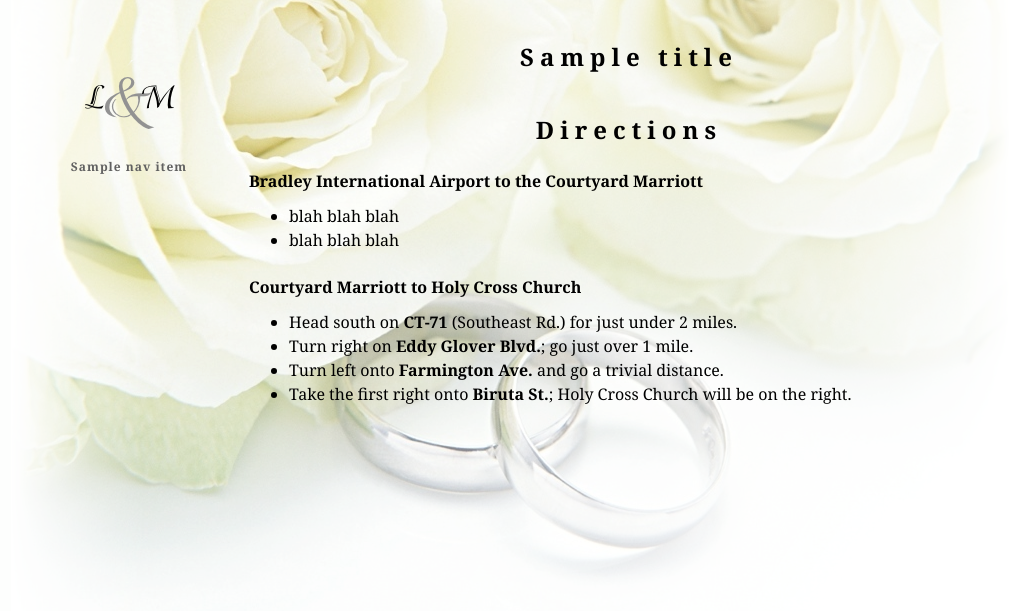
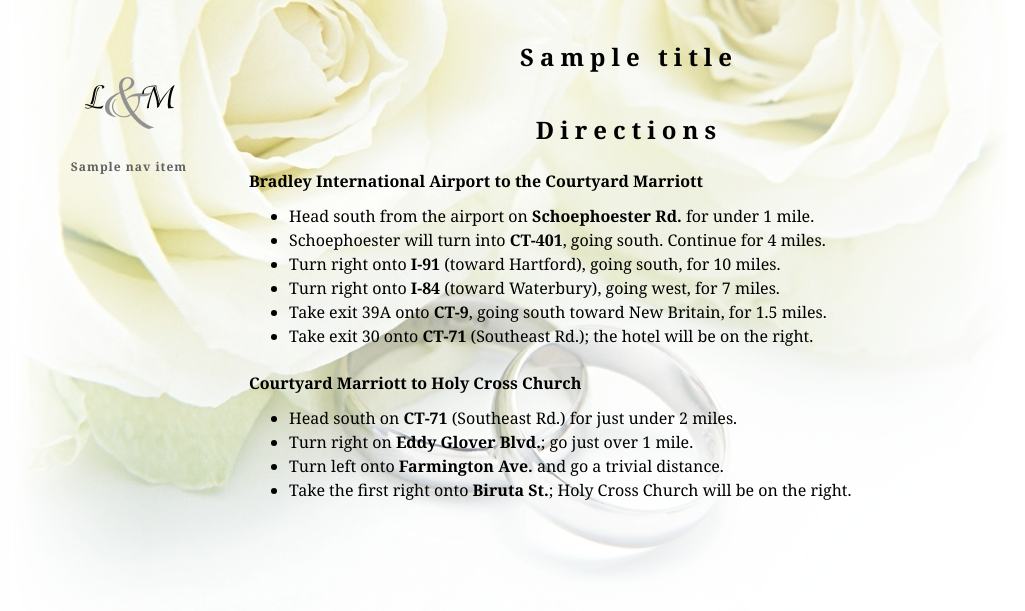
Before and after one commit to lukesneeringer/personal, a Python web app: template wedding/static/templates/directions.html in a window 1280 px wide. Shown: the top 611 px of the page, without its empty margins (121-1146 px from the left). Run offline with Jinja, Linux system fonts and the light colour scheme; the template is opened without the code that fills it: most values are stand-ins (such as "Sample title", 1, 10 or a date in 2020).

Commit message:
Completed the directions.

```diff
--- a/wedding/static/templates/directions.html
+++ b/wedding/static/templates/directions.html
@@ -5,8 +5,12 @@
 
 	<h2>Bradley International Airport to the Courtyard Marriott</h2>
 	<ul>
-		<li>blah blah blah</li>
-		<li>blah blah blah</li>
+		<li>Head south from the airport on <b>Schoephoester Rd.</b> for under 1 mile.</li>
+		<li>Schoephoester will turn into <b>CT-401</b>, going south. Continue for 4 miles.</li>
+		<li>Turn right onto <b>I-91</b> (toward Hartford), going south, for 10 miles.</li>
+		<li>Turn right onto <b>I-84</b> (toward Waterbury), going west, for 7 miles.</li>
+		<li>Take exit 39A onto <b>CT-9</b>, going south toward New Britain, for 1.5 miles.</li>
+		<li>Take exit 30 onto <b>CT-71</b> (Southeast Rd.); the hotel will be on the right.</li>
 	</ul>
 
 	<h2>Courtyard Marriott to Holy Cross Church</h2>
```
